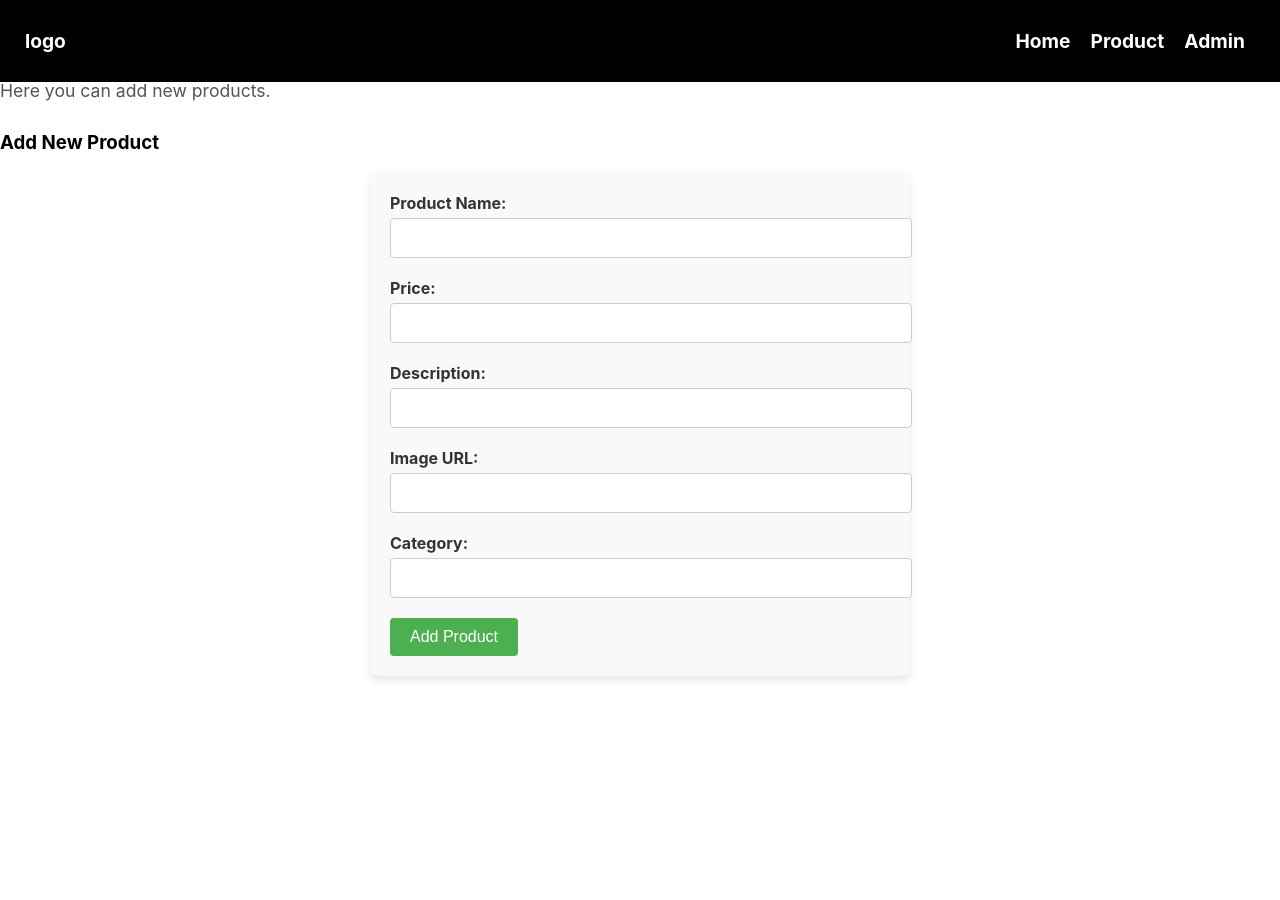
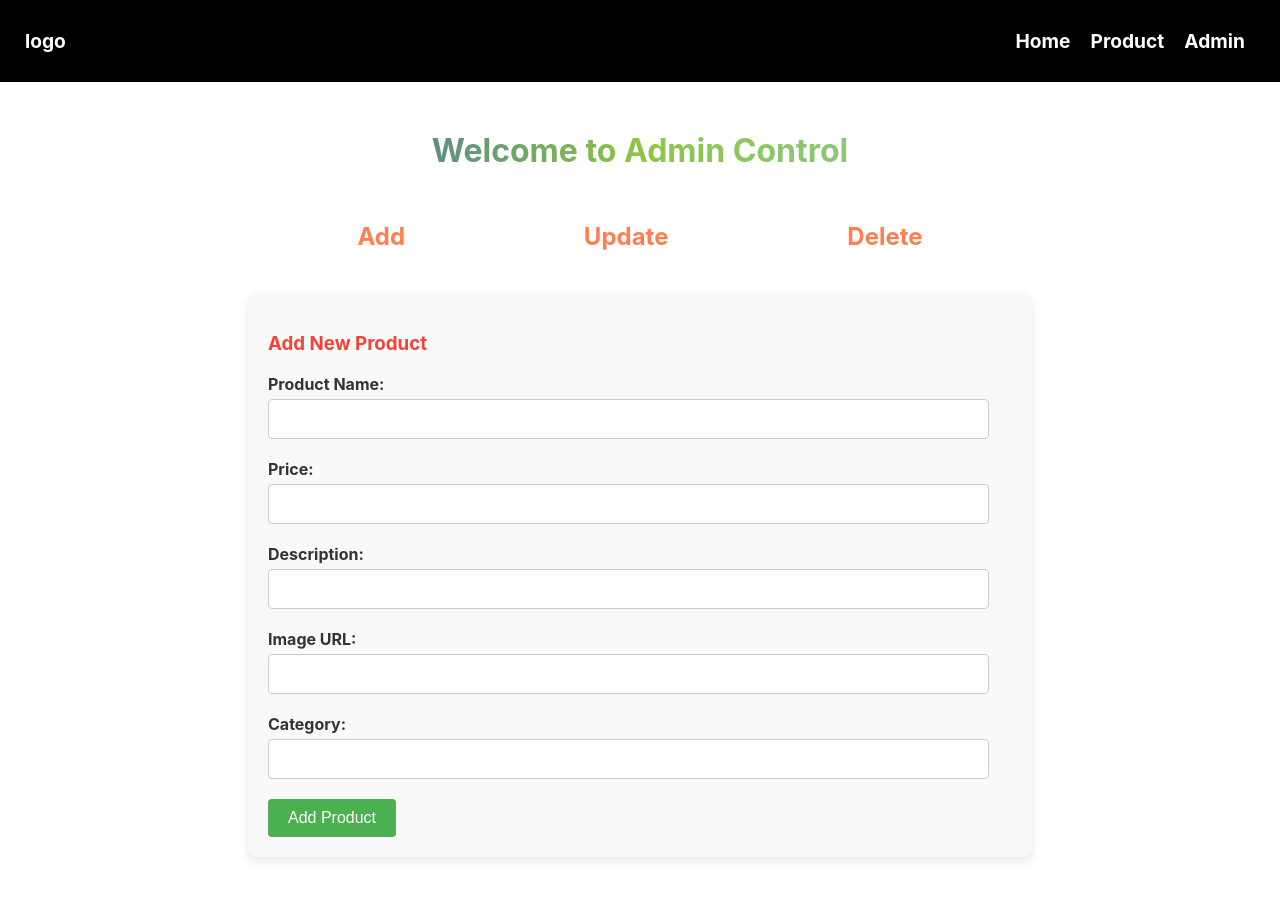
Before and after one commit to kareempogba0/CS309-Fall2024-Project, a React (Create React App) app in the folder Front-end/react-app/: page /AdminControl in a window 1280 px wide. Shown: the top 900 px of the page. Before the commit the page ends 800 px from the top, so only its background shows below. Built offline with nearby package versions, Linux system fonts and the light colour scheme.

Commit message:
add update and delete options in Admin Control

```diff
--- a/Front-end/react-app/src/Components/Admin.js
+++ b/Front-end/react-app/src/Components/Admin.js
@@ -20,7 +20,7 @@ function Admin() {
         <div className="admin">
             <div className="signin-form">
                 <h2>Sign In Admin</h2>
-                <form onSubmit={handleSubmit}>
+                <div >
                     <div>
                         <label>Email</label>
                         <input
@@ -39,8 +39,8 @@ function Admin() {
                             required
                         />
                     </div>
-                    <button type="submit">Sign In</button>
-                </form>
+                    <button onClick={handleSubmit} type="submit">Sign In</button>
+                </div>
             </div>
         </div>
     );
--- a/Front-end/react-app/src/Components/AdminControl.css
+++ b/Front-end/react-app/src/Components/AdminControl.css
@@ -1,7 +1,24 @@
-h1 {
+.container {
+    padding: 83px 20px;
+    padding-top: 110px;
+}
+
+.wel-div {
+    text-align: center;
+    margin: 5px auto;
+}
+
+.form-h3 {
+    color: #f44336;
+    font-weight: bolder;
+}
+
+.wel-div h1 {
     font-size: 2rem;
-    color: #333;
     margin-bottom: 20px;
+    background: linear-gradient(90deg, #001eff, #8cc644, #90c8ee);
+    -webkit-background-clip: text;
+    -webkit-text-fill-color: transparent;
 }
 
 p {
@@ -15,14 +32,15 @@ form {
     padding: 20px;
     border-radius: 8px;
     box-shadow: 0 4px 8px rgba(0, 0, 0, 0.1);
-    width: 100%;
-    max-width: 500px;
-    margin: 0 auto;
+    width: 60%;
+    /* max-width: 500px; */
+    margin: 10px auto;
 }
 
 form div {
     margin-bottom: 20px;
 }
+
 form label {
     font-size: 1rem;
     font-weight: bold;
@@ -30,7 +48,7 @@ form label {
 }
 
 form input {
-    width: 100%;
+    width: 94%;
     padding: 10px;
     font-size: 1rem;
     border-radius: 4px;
@@ -67,3 +85,16 @@ button:hover {
 .message.error {
     color: #f44336;
 }
+
+.options {
+    display: flex;
+    justify-content: space-around;
+    color: coral;
+    width: 60%;
+    margin: auto;
+    font-size: x-large;
+}
+
+.options h4:hover {
+    cursor: pointer;
+}
--- a/Front-end/react-app/src/Components/AdminControl.js
+++ b/Front-end/react-app/src/Components/AdminControl.js
@@ -7,6 +7,7 @@ function AdminControl() {
     const [image, setImage] = useState('');
     const [category, setCategory] = useState('');
     const [message, setMessage] = useState('');
+    const [currentForm, setCurrentForm] = useState('add');
 
     const handleAddProduct = async (e) => {
         e.preventDefault();
@@ -47,14 +48,12 @@ function AdminControl() {
         }
     };
 
-    return (
-        <div>
-            <h1>Welcome to Admin Control</h1>
-            <p>Here you can add new products.</p>
-
-            <div>
-                <h3>Add New Product</h3>
+    /*============================*/
+    const renderForm = () => {
+        if (currentForm === 'add') {
+            return (
                 <form onSubmit={handleAddProduct}>
+                    <h3 className="form-h3">Add New Product</h3>
                     <div>
                         <label>Product Name:</label>
                         <input
@@ -102,10 +101,133 @@ function AdminControl() {
                     </div>
                     <button type="submit">Add Product</button>
                 </form>
+            );
+        } else if (currentForm === 'update') {
+            return (
+                <form>
+                    <h3 className="form-h3">Update Product</h3>
+                    <div>
+                        <label>Product ID:</label>
+                        <input type="text" placeholder="Enter Product ID" required />
+                    </div>
+                    <div>
+                        <label>New Name:</label>
+                        <input type="text" placeholder="Enter new name" />
+                    </div>
+                    <div>
+                        <label>New Price:</label>
+                        <input type="number" placeholder="Enter new price" />
+                    </div>
+                    <div>
+                        <label>New Description:</label>
+                        <input type="text" placeholder="Enter new description" />
+                    </div>
+                    <div>
+                        <label>New Image URL:</label>
+                        <input type="text" placeholder="Enter new image URL" />
+                    </div>
+                    <button type="submit">Update Product</button>
+                </form>
+            );
+        } else if (currentForm === 'delete') {
+            return (
+                <form>
+                    <h3 className="form-h3">Delete Product</h3>
+                    <div>
+                        <label>Product ID:</label>
+                        <input type="text" placeholder="Enter Product ID to delete" required />
+                    </div>
+                    <button type="submit">Delete Product</button>
+                </form>
+            );
+        }
+    };
+    /*============================*/
 
-                {message && <p>{message}</p>}
+    return (
+        // <div className='container'>
+        //     <div className='wel-div'>
+        //     <h1>Welcome to Admin Control</h1>
+
+        //     <div className='options'>
+        //         <h4>Add</h4>
+        //         <h4>Update</h4>
+        //         <h4>Delete</h4>
+        //     </div>
+
+        //     </div>
+
+        //     <div>
+
+        //         <form>
+        //         <h3 className='form-h3'>Add New Product</h3>
+        //             <div>
+        //                 <label>Product Name:</label>
+        //                 <input
+        //                     type="text"
+        //                     value={name}
+        //                     onChange={(e) => setName(e.target.value)}
+        //                     required
+        //                 />
+        //             </div>
+        //             <div>
+        //                 <label>Price:</label>
+        //                 <input
+        //                     type="number"
+        //                     value={price}
+        //                     onChange={(e) => setPrice(e.target.value)}
+        //                     required
+        //                 />
+        //             </div>
+        //             <div>
+        //                 <label>Description:</label>
+        //                 <input
+        //                     type="text"
+        //                     value={description}
+        //                     onChange={(e) => setDescription(e.target.value)}
+        //                     required
+        //                 />
+        //             </div>
+        //             <div>
+        //                 <label>Image URL:</label>
+        //                 <input
+        //                     type="text"
+        //                     value={image}
+        //                     onChange={(e) => setImage(e.target.value)}
+        //                     required
+        //                 />
+        //             </div>
+        //             <div>
+        //                 <label>Category:</label>
+        //                 <input
+        //                     type="text"
+        //                     value={category}
+        //                     onChange={(e) => setCategory(e.target.value)}
+        //                     required
+        //                 />
+        //             </div>
+        //             <button onSubmit={handleAddProduct} type="submit">Add Product</button>
+        //         </form>
+
+        //         {message && <p>{message}</p>}
+        //     </div>
+        // </div>
+
+        <div className="container">
+        <div className="wel-div">
+            <h1>Welcome to Admin Control</h1>
+            <div className="options">
+                <h4 onClick={() => setCurrentForm('add')}>Add</h4>
+                <h4 onClick={() => setCurrentForm('update')}>Update</h4>
+                <h4 onClick={() => setCurrentForm('delete')}>Delete</h4>
             </div>
         </div>
+
+        <div>
+            {renderForm()} {/* Render the appropriate form based on currentForm */}
+            {message && <p>{message}</p>}
+        </div>
+    </div>
     );
 }
 
--- a/Front-end/react-app/src/Components/AdminCss.css
+++ b/Front-end/react-app/src/Components/AdminCss.css
@@ -23,6 +23,11 @@
     margin: 10px 0;
     border-radius: 4px;
     border: 1px solid #ccc;
+    transition: border-color 0.3s ease;
+}
+
+.signin-form input:focus {
+    border-color: #007BFF;
 }
 
 .signin-form button {
@@ -37,3 +42,12 @@
 .signin-form button:hover {
     background-color: #45a049;
 }
+
+.signin-form input {
+    width: 95%;
+    padding: 10px;
+    margin: 10px 0;
+    border-radius: 4px;
+    border: 1px solid #ccc;
+    transition: border-color 0.3s ease, box-shadow 0.3s ease;
+}
--- a/Front-end/react-app/src/Components/HomeCss.css
+++ b/Front-end/react-app/src/Components/HomeCss.css
@@ -16,8 +16,10 @@
 .welcome h1 {
     font-family: 'Gill Sans', 'Gill Sans MT', Calibri, 'Trebuchet MS', sans-serif;
     font-size: 65px;
+    color: white;
 }
 
 .welcome p {
     font-size: x-large;
+    color: white;
 }
```
